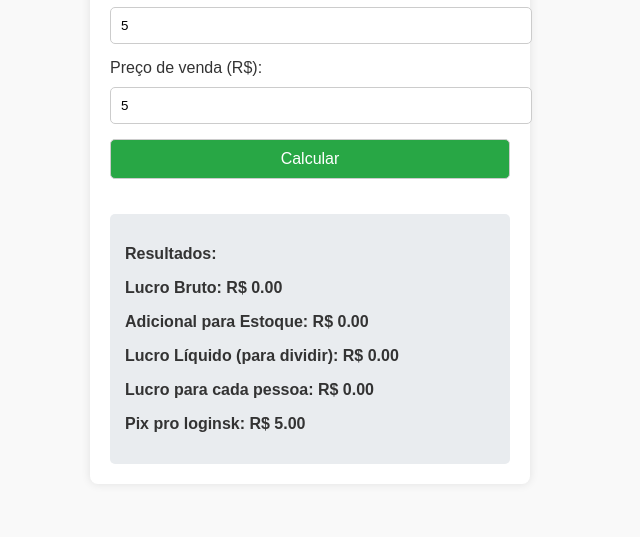
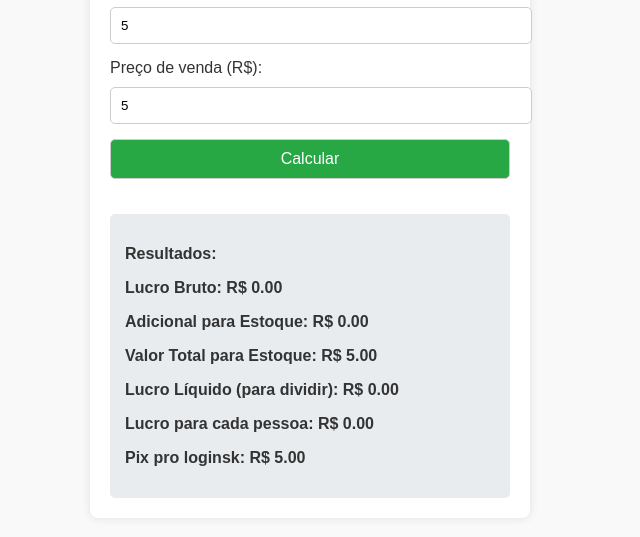
Before and after one commit to Loganraaf/Ggmax-calculadora-, a plain HTML site: page index.html in a window 1280 px wide. Both pictures are taken after typing "5", "5" into the empty fields and a click on the button "Calcular". Shown: the part 129-666 px from the top of the page, without its empty margins (330-970 px from the left). Drawn offline with Linux system fonts and the light colour scheme.

Commit message:
Update index.html

```diff
--- a/index.html
+++ b/index.html
@@ -81,10 +81,14 @@
             // Valor que Caio deve te enviar
             const valorParaEnviar = venda - lucroPorPessoa;
 
+            // Valor total que irá para o estoque
+            const totalEstoque = custo + adicionalEstoque;
+
             document.getElementById("resultado").innerHTML = `
                 <p><strong>Resultados:</strong></p>
                 <p>Lucro Bruto: R$ ${lucroBruto.toFixed(2)}</p>
                 <p>Adicional para Estoque: R$ ${adicionalEstoque.toFixed(2)}</p>
+                <p>Valor Total para Estoque: R$ ${totalEstoque.toFixed(2)}</p>
                 <p>Lucro Líquido (para dividir): R$ ${lucroLiquido.toFixed(2)}</p>
                 <p>Lucro para cada pessoa: R$ ${lucroPorPessoa.toFixed(2)}</p>
                 <p><strong>Pix pro loginsk:</strong> R$ ${valorParaEnviar.toFixed(2)}</p>
```
